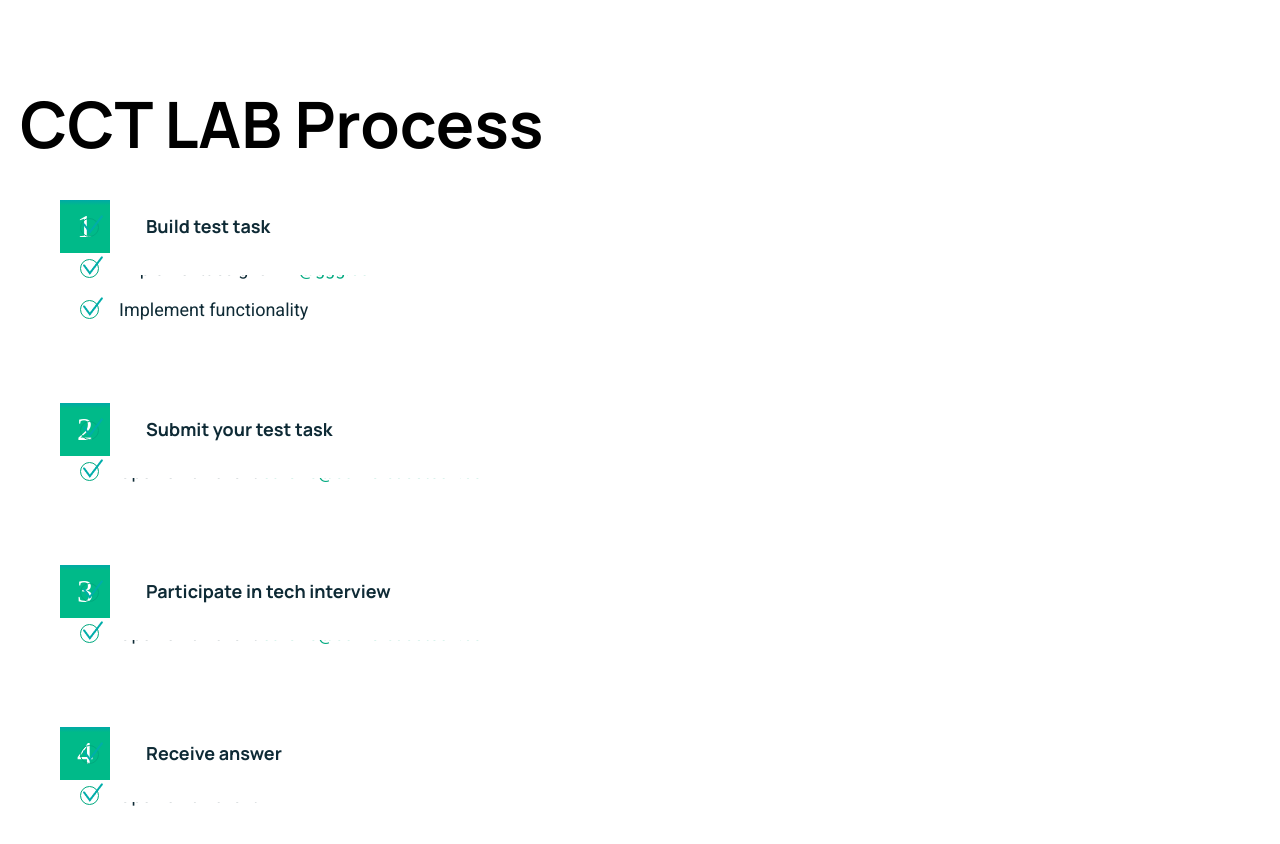
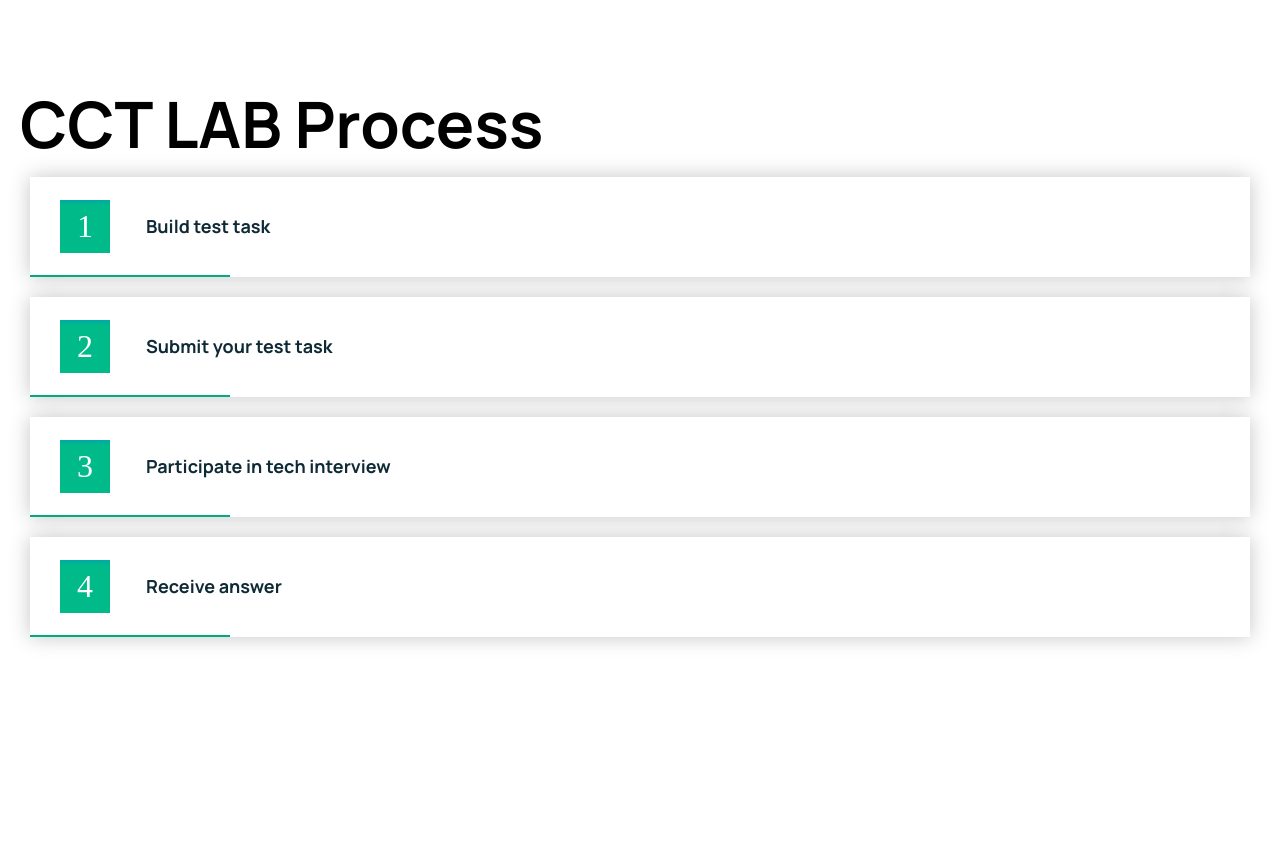
Before and after one commit to grum1n/react-cct, a React (Create React App) app: page / in a window 1280 px wide. Shown: the top 844 px of the page. After the commit the page ends 800 px from the top, so only its background shows below. Built offline with nearby package versions, Linux system fonts and the light colour scheme.

Commit message:
added toggle function

```diff
--- a/src/components/Accordion.js
+++ b/src/components/Accordion.js
@@ -44,6 +44,17 @@ const WrapDiv = styled.div`
     cursor:pointer;
     box-shadow: 0 0 20px #c5c5c5;
 `
+const BorderSize = '200px';
+
+const Fake = styled.div`
+    border-bottom:3px solid  rgba(0,169,127,1);
+    width: ${BorderSize};
+    height: 100px;
+    top:0;
+    left:0;
+    transition: .4s;
+`
+
 const Wrap = styled.div`
     background:#fff;
     padding:16px 30px;
@@ -116,7 +127,6 @@ const Dropdown = styled.div`
 
 
 `;
-
 const DropdownLine = styled.p`
     margin:0;
     padding-left: 20px;
@@ -130,6 +140,16 @@ const DropdownLine = styled.p`
 
 
 const Accordion = () => {
+    const [clicked, setClicked] = useState(false);
+
+    const toggle = index => {
+        if(clicked === index) {
+            return setClicked(null);
+        }
+        setClicked(index);
+
+    }
+
     return (
         <AccordionSection>
             <Container>
@@ -138,14 +158,17 @@ const Accordion = () => {
                     return (
                         <WrapContainer>
                             <WrapDiv>
+                                <Fake />
                                 <Wrap
+                                    onClick={() => toggle(index)}
                                     key={index}
                                 >
                                     <span>{item.number}</span>
                                     <h1>{item.title}</h1>
                                 </Wrap>
                             </WrapDiv>
-                            <Dropdown>
+                                {clicked === index ? (
+                                    <Dropdown>
                                         {item.content.map((ans) => (
                                             <div>
                                                 <span><img src={Image} /></span>
@@ -154,10 +177,10 @@ const Accordion = () => {
                                             </div>
                                         ))}
                                     </Dropdown>
+                                ) : null }
                         </WrapContainer>
-                        )
+                    )
                 })}
-
             </Container>
         </AccordionSection>
     )
```
